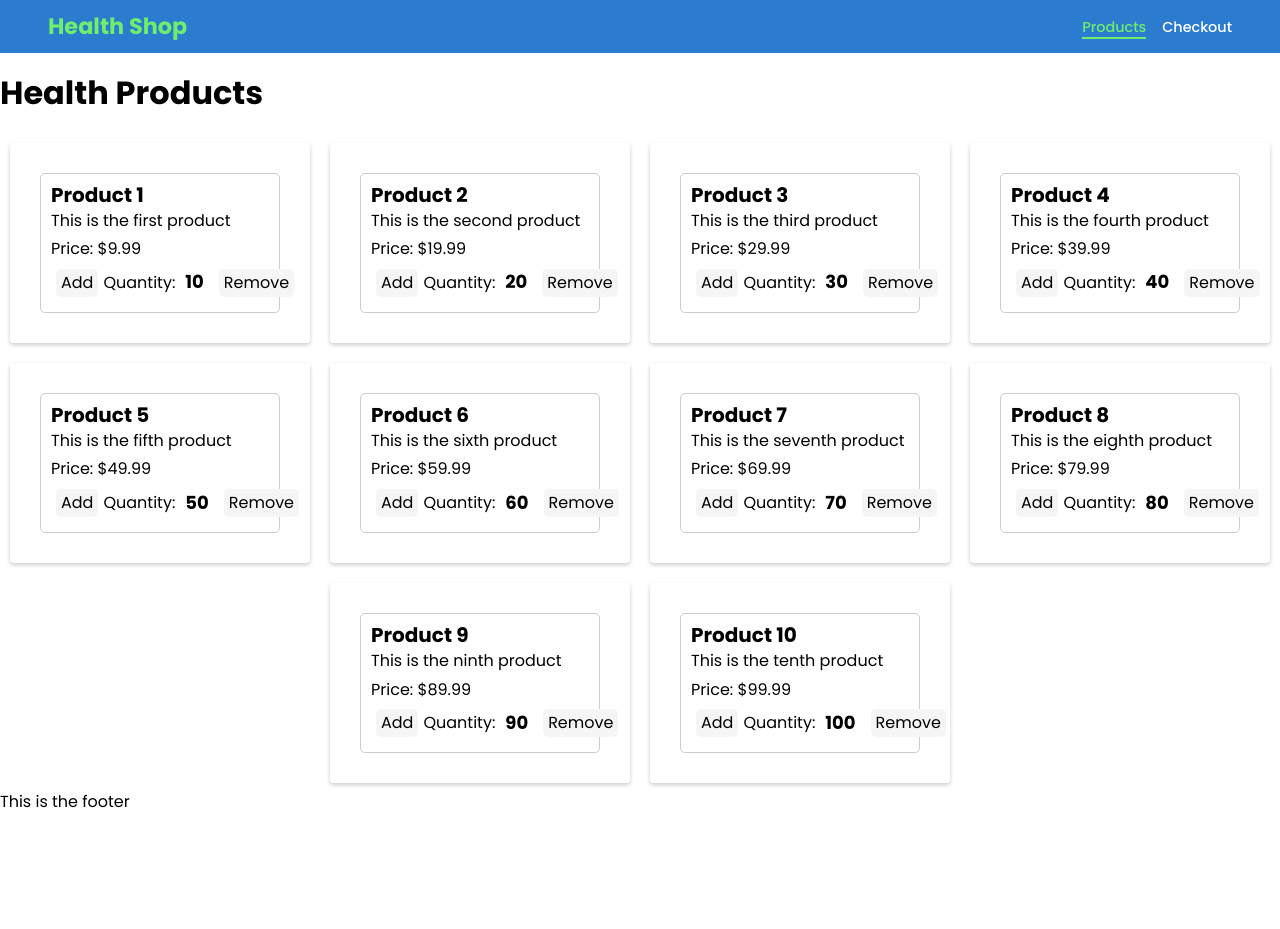
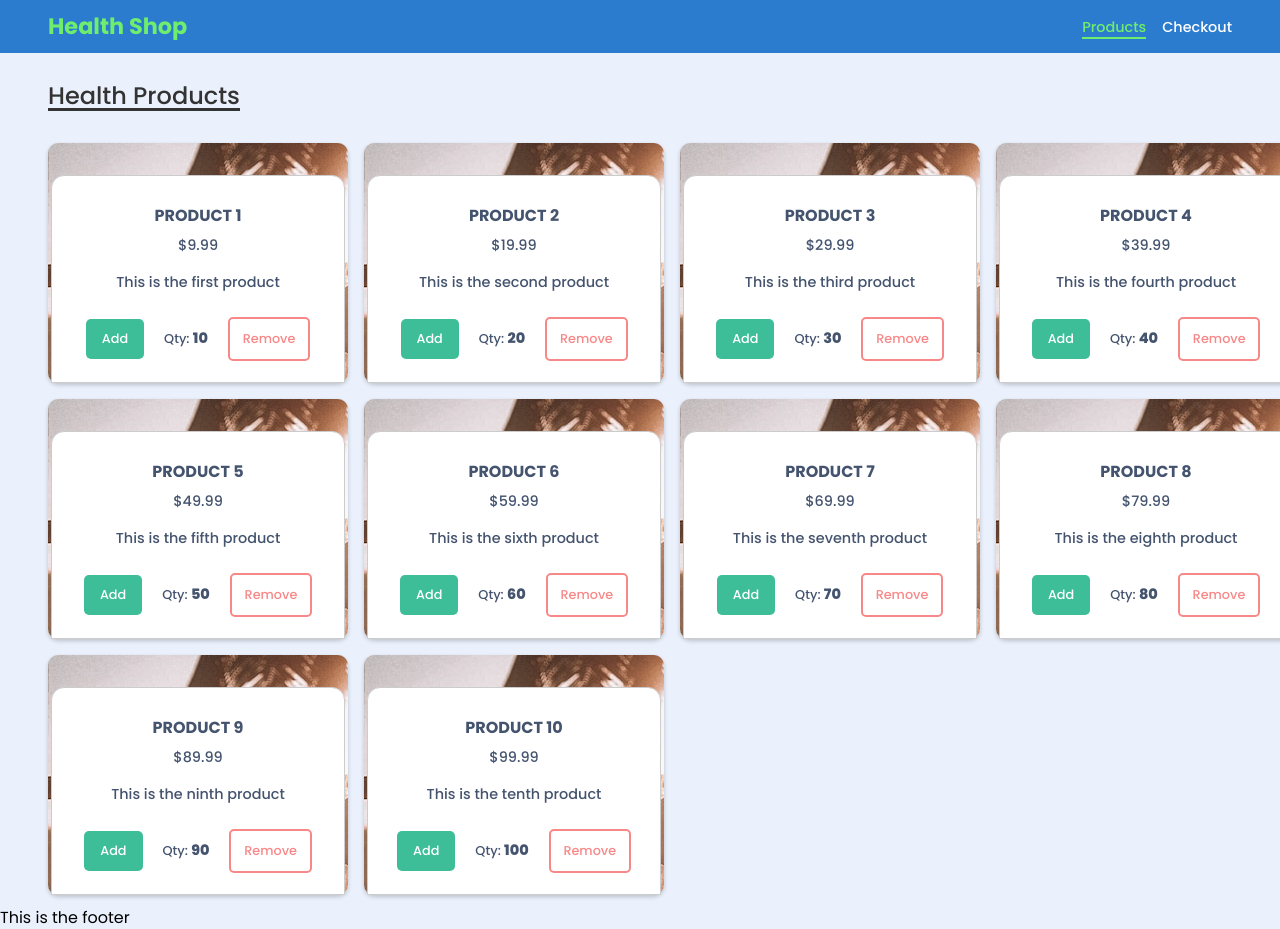
Before and after one commit to beedyboy/react-checkout, a React (Create React App) app: page / in a window 1280 px wide. Before the commit the page ends 813 px from the top, so only its background shows below. Built offline with nearby package versions, Linux system fonts and the light colour scheme; the HTML template or start-up script is replaced by a standard one.

Commit message:
Feat: build the products page and style the product cards

```diff
--- a/src/App.css
+++ /dev/null
@@ -1,96 +0,0 @@
-
-.product-grid {
-  grid-column: 1 / span 1;
-}
-
-.checkout-grid {
-  grid-column: 2 / span 1;
-}
-
-.order-summary-table {
-  width: 100%;
-  border-collapse: collapse;
-}
-
-.order-summary-table th,
-.order-summary-table td {
-  padding: 8px;
-  text-align: left;
-  border-bottom: 1px solid #ddd;
-}
-
-.order-summary-table th {
-  background-color: #f2f2f2;
-}
-
-.order-summary-table td {
-  vertical-align: top;
-}
-
-.order-summary-table td:last-child {
-  text-align: right;
-}
-
-.checkout-grid p {
-  margin: 8px 0;
-}
-
-.card-container {
-  display: flex;
-  flex-wrap: wrap;
-  justify-content: center;
-}
-
-.card {
-  margin: 10px;
-  padding: 20px;
-  background-color: white;
-  box-shadow: 0 2px 4px rgba(0, 0, 0, 0.2);
-  border-radius: 4px;
-  width: 300px;
-}
-.product-card {
-  display: flex;
-  flex-direction: column;
-  border: 1px solid #ccc;
-  padding: 10px;
-  margin: 10px;
-  border-radius: 5px;
-}
-
-.product-card h2 {
-  font-size: 20px;
-  margin: 0;
-}
-
-.product-card p {
-  font-size: 16px;
-  margin: 5px 0;
-}
-
-.product-card .product-quantity {
-  display: flex;
-  align-items: center;
-}
-
-.product-card .product-quantity button {
-  border: none;
-  background-color: #f5f5f5;
-  padding: 5px;
-  border-radius: 5px;
-  margin: 0 5px;
-}
-
-.product-card .product-quantity span {
-  margin: 0 10px;
-  font-size: 18px;
-  font-weight: bold;
-}
-
-@media only screen and (max-width: 768px) {
-  .App {
-    grid-template-columns: 1fr;
-    gap: 10px;
-    padding: 10px;
-  }
-}
--- a/src/App.tsx
+++ b/src/App.tsx
@@ -5,7 +5,6 @@ import {
   RouterProvider,
 } from 'react-router-dom';
 
-import './App.css';
 import Checkout from './pages/Checkout';
 import Product from './pages/Product';
 
--- a/src/components/Product/Product.scss
+++ b/src/components/Product/Product.scss
@@ -0,0 +1,137 @@
+@import '../../styles/mixins';
+@import '../../styles/variables';
+
+// .checkout-grid {
+//   grid-column: 2 / span 1;
+// }
+
+// .order-summary-table {
+//   width: 100%;
+//   border-collapse: collapse;
+// }
+
+// .order-summary-table th,
+// .order-summary-table td {
+//   padding: 8px;
+//   text-align: left;
+//   border-bottom: 1px solid #ddd;
+// }
+
+// .order-summary-table th {
+//   background-color: #f2f2f2;
+// }
+
+// .order-summary-table td {
+//   vertical-align: top;
+// }
+
+// .order-summary-table td:last-child {
+//   text-align: right;
+// }
+
+// .checkout-grid p {
+//   margin: 8px 0;
+// }
+
+.product-list {
+  @include display(column, unset, unset);
+
+  padding: 0.9rem 3rem;
+
+  > h1 {
+    @include font-stack(1.5rem, 500, 24px);
+
+    margin-bottom: 2rem;
+    border-bottom: solid 3px $dark;
+    width: fit-content;
+    color: $dark;
+  }
+
+  .card-container {
+    @include display-grid(1fr 1fr 1fr 1fr, 1rem);
+
+    .card {
+      @include display(column, flex-end, center);
+
+      padding: 3px;
+      padding-bottom: 0;
+      box-shadow: 0 2px 4px rgba(0, 0, 0, 0.2);
+      border-radius: 10px;
+      width: 300px;
+      height: 15rem;
+
+      .product-card {
+        @include display(column, unset, center);
+
+        border: 1px solid #ccc;
+        padding: 1.8rem 10px 10px;
+        border-radius: 13px 13px 0 0;
+        background: #fff;
+        height: 13rem;
+        width: 100%;
+        text-align: center;
+        color: #44536e;
+
+        > h2 {
+          @include font-stack(1rem, 700, 24px);
+
+          text-transform: uppercase;
+          margin-bottom: 0.3rem;
+        }
+
+        > p {
+            margin-bottom: 0.8rem;
+          &:nth-of-type(1) {
+            @include font-stack(0.9rem, 500, 24px);
+          }
+
+          &:nth-of-type(2) {
+            @include font-stack(0.9rem, 500, 24px);
+          }
+        }
+
+        > div {
+          @include display(row, unset, center);
+
+          gap: 20px;
+          margin-top: 10px;
+
+          > button {
+            @include font-stack(0.8rem, 500, 24px);
+            border: none;
+            padding: 8px 1rem;
+            border-radius: 5px;
+            background: $acc-color-2;
+            color: #fff;
+
+            &:hover {
+              background: $acc-color-1;
+            }
+
+            &:nth-of-type(2) {
+              background: transparent;
+              border: solid 2px rgb(248, 136, 136);
+              color: rgb(248, 136, 136);
+              padding: 8px 0.8rem;
+
+              &:hover {
+                background: rgb(247, 95, 95);
+                border: solid 2px rgb(247, 95, 95);
+                color: #fff;
+              }
+            }
+          }
+
+          > p {
+            @include font-stack(0.8rem, 500, 24px);
+
+            color: #44536e;
+            span {
+              @include font-stack(0.9rem, 800, 24px);
+            }
+          }
+        }
+      }
+    }
+  }
+}
--- a/src/components/Product/ProductItem.tsx
+++ b/src/components/Product/ProductItem.tsx
@@ -2,14 +2,15 @@ const Product = ({ product, addProductToCart, removeFromCart }: any) => {
   return (
     <div className="product-card">
       <h2>{product.name}</h2>
+      <p>${product.price}</p>
       <p>{product.description}</p>
-        <p>Price: ${product.price}</p>
-        <p className="product-quantity">
+      <div>
         <button onClick={addProductToCart}>Add</button>
-          Quantity:
-          <span>{product.quantity}</span>
+        <p>
+          Qty: <span>{product.quantity}</span>
+        </p>
         <button onClick={removeFromCart}>Remove</button>
-        </p>
+      </div>
     </div>
   );
 };
--- a/src/components/Product/ProductList.tsx
+++ b/src/components/Product/ProductList.tsx
@@ -1,19 +1,27 @@
-import Product from "./ProductItem";
+import Product from './ProductItem';
+import Img from '../../assets/images/health.jpg';
 
-
-const ProductList = ({ products, addProductToCart, removeProductFromCart }: any) => {
-    console.log(products)
+const ProductList = ({
+  products,
+  addProductToCart,
+  removeProductFromCart,
+}: any) => {
+  console.log(products);
   return (
-      <div>
+    <section className="product-list">
       <h1>Health Products</h1>
       <div className="card-container">
         {products?.map((product: any) => (
-            <div key={product.id} className="card">
+          <div
+            key={product.id}
+            className="card"
+            style={{ backgroundImage: `url(${Img})` }}
+          >
             <Product product={product} />
           </div>
         ))}
       </div>
-      </div>
+    </section>
   );
 };
 
--- a/src/pages/Product.tsx
+++ b/src/pages/Product.tsx
@@ -2,6 +2,8 @@ import { useEffect, useState } from 'react';
 import ProductList from '../components/Product/ProductList';
 import { getProducts } from '../utils/api';
 import Layout from '../components/Layout';
+
+import '../components/Product/Product.scss';
 
 const Product = () => {
   const [products, setProducts] = useState([]);
@@ -16,13 +18,11 @@ const Product = () => {
 
   return (
     <Layout>
-      <div className="product-grid">
-        <ProductList
-          products={products}
-          // addProductToCart={addProductToCart}
-          // removeProductFromCart={removeProductFromCart}
-        />
-      </div>
+      <ProductList
+        products={products}
+        // addProductToCart={addProductToCart}
+        // removeProductFromCart={removeProductFromCart}
+      />
     </Layout>
   );
 };
--- a/src/styles/_variables.scss
+++ b/src/styles/_variables.scss
@@ -4,7 +4,7 @@
 $pri-color-1: #2B7CCF;
 $pri-color-2: #435faa;
 $pri-color-3: #F2F5FB;
-$pri-color-4: #E8F0FE;
+$pri-color-4: #ebf1fc;
 $pri-color-5: #d2def6;
 
 $acc-color-1: #6fed6c;
@@ -13,8 +13,10 @@ $acc-color-2: #3ebe98;
 $tet-color-3: #F2B925;
 $tet-color-4: #F26F25;
 
-$neu-color-1: #f2f7f8;
+$neu-color-1: #ecf9fb;
 $neu-color-2: #B8BFD1;
+
+$dark: rgb(52, 51, 51);
 
 $shadow-1: rgba(0, 0, 0, 0.25) 0 25px 50px -12px;
 $shadow-2: rgba(50, 50, 93, 0.25) 0 6px 12px -2px, rgba(0, 0, 0, 0.3) 0 3px 7px -3px;
--- a/src/styles/styles.scss
+++ b/src/styles/styles.scss
@@ -21,6 +21,7 @@ html {
 body {
     font-family: $font-1;
     overflow-x: hidden;
+    background: $pri-color-4
 }
 
 ul, li {
```
Also changed, not shown: src/assets/images/health.jpg (added). Lines whose indentation alone changed are shown as unchanged.
